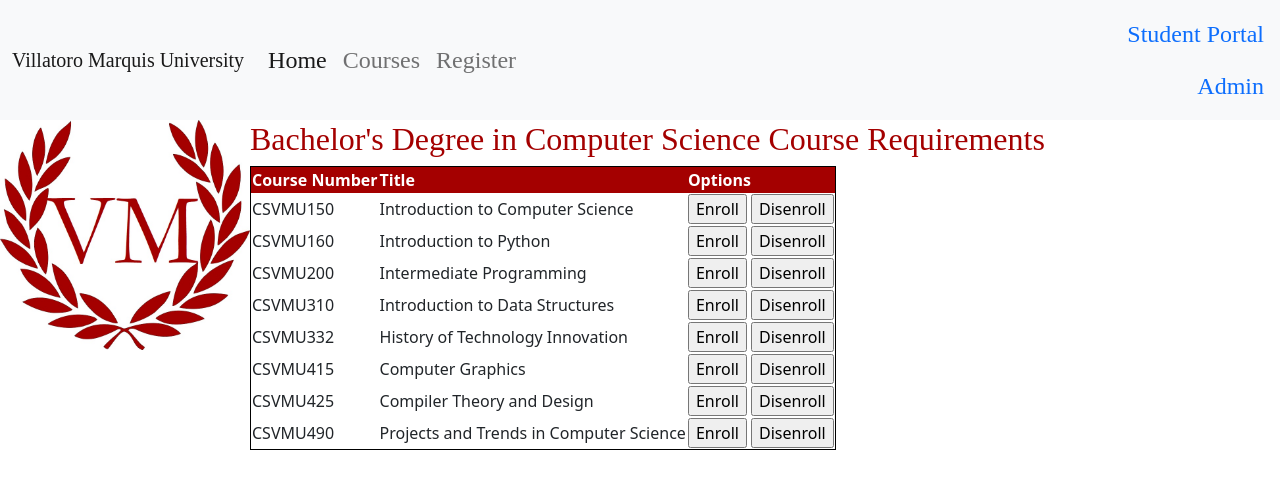
After one commit to kimmiev214/CourseRegistrationWebsite, a Flask app: page /studentaccount/ in a window 1280 px wide. The commit adds this page. Shown: the top 489 px of the page. Run offline with Flask 2, Linux system fonts and the light colour scheme.

Commit message:
Changes websitefunctionality based on user session

```diff
--- a/vmuniversity_flask/VMUniversity.py
+++ b/vmuniversity_flask/VMUniversity.py
@@ -7,6 +7,7 @@ from vmuniversity_flask.forms import RegistrationForm, LoginForm, AdminForm, Cre
 from vmuniversity_flask.models import User, Course
 from flask import redirect, render_template, url_for, flash
 import re
+from flask_login import  login_user, logout_user, current_user
 
 
 #the @app.route command determines what happens when the given hyperlink is clicked
@@ -25,16 +26,24 @@ def register():
 
 @app.route('/login', methods =['POST', 'GET'])
 def login():
+    if current_user.is_authenticated:
+        return redirect(url_for('studentaccount'))
     '''This creates the login webpage'''
     form=LoginForm()
     if form.validate_on_submit():
         user=User.query.filter_by(email=form.email.data).first()
         if user and bcrypt.check_password_hash(user.password, form.password.data):
+            login_user(user)
             flash(f'Login successful for {form.email.data}', category='success')
             return redirect(url_for('welcome'))
         else:
             flash(f'Login unsuccessful for {form.email.data}', category='danger')
     return render_template('login.html', title='Login', form=form)
+
+@app.route('/logout')
+def logout():
+    logout_user()
+    return redirect(url_for('login'))
 
 @app.route('/administration', methods =['POST', 'GET'])
 def administration():
@@ -71,9 +80,15 @@ def courses():
     #returns the render
     return render_template('courses.html', title='Course Page', headings = headings, data = data)
 
+@app.route('/studentaccount/')
+def studentaccount():
+    '''This creates the student courses webpage'''
+    #returns the render
+    return render_template('studentaccount.html', title='My Account', headings = headings, data = data)
+
 @app.route('/admincourses/', methods =['POST', 'GET'])
 def admincourses():
-    '''This creates the courses webpage'''
+    '''This creates the admin webpage'''
     form=CreateCourseForm()
     if form.validate_on_submit():
         course=Course(name=form.name.data, description=form.description.data, professor=form.professor.data)
--- a/vmuniversity_flask/__init__.py
+++ b/vmuniversity_flask/__init__.py
@@ -1,6 +1,7 @@
 from flask import Flask
 from flask_sqlalchemy import SQLAlchemy
 from flask_bcrypt import Bcrypt
+from flask_login import LoginManager
 
 app = Flask(__name__)
 
@@ -10,4 +11,5 @@ app.config['SQLALCHEMY_DATABASE_URI']='sqlite:///database/vmuniversitycourses.db
 
 db = SQLAlchemy(app)
 bcrypt=Bcrypt(app)
+login_manager=LoginManager(app)
 from vmuniversity_flask import VMUniversity
--- a/vmuniversity_flask/templates/base.html
+++ b/vmuniversity_flask/templates/base.html
@@ -46,16 +46,24 @@
           <li class="nav-item">
             <a class="nav-link" href="{{url_for('courses')}}">Courses</a>
           </li>
+          {%if not current_user.is_authenticated%}
           <li class="nav-item">
             <a class="nav-link" href="{{url_for('register')}}">Register</a>
           </li>
+          {%endif%}
         </ul>
       </div>
     </div>
     <ul class="nav justify-content-end">
+        {%if current_user.is_authenticated%}
+        <li class="nav-item">
+          <a class="nav-link" href="{{url_for('logout')}}">Log Out</a>
+        </li>
+        {%else%}
         <li class="nav-item">
           <a class="nav-link" href="{{url_for('login')}}">Student Portal</a>
         </li>
+        {%endif%}
         <li class="nav-item">
           <a class="nav-link" href="{{url_for('administration')}}">Admin</a>
         </li>
--- /dev/null
+++ b/vmuniversity_flask/templates/studentaccount.html
@@ -0,0 +1,30 @@
+{% extends 'base.html' %}
+<!This will be the courses page for the registration website.>
+{% block content %}
+<h2>{% block title %} Bachelor's Degree in Computer Science Course Requirements {% endblock %}</h2>
+<div>
+  <table>
+  <tr>
+  {%for header in headings%}
+    <th>{{ header }}</th>
+	{% endfor%}
+  </tr>
+  {%for row in data%}
+  <tr>
+	{%for cell in row%}
+  <td>{{cell}}</td>
+
+	{% endfor%}
+	<td>
+	<form method="post" action="/">
+        <input type="submit" value="Enroll" name="Enroll"/>
+        <input type="submit" value="Disenroll" name="Disenroll" />
+    </form>
+	</td>
+  </tr>
+  {% endfor%}
+
+
+</table>
+</div>
+{% endblock %}
```
Also changed, not shown: vmuniversity_flask/models.py (+7 -2 lines), vmuniversity_flask/database/vmuniversitycourses.db.
